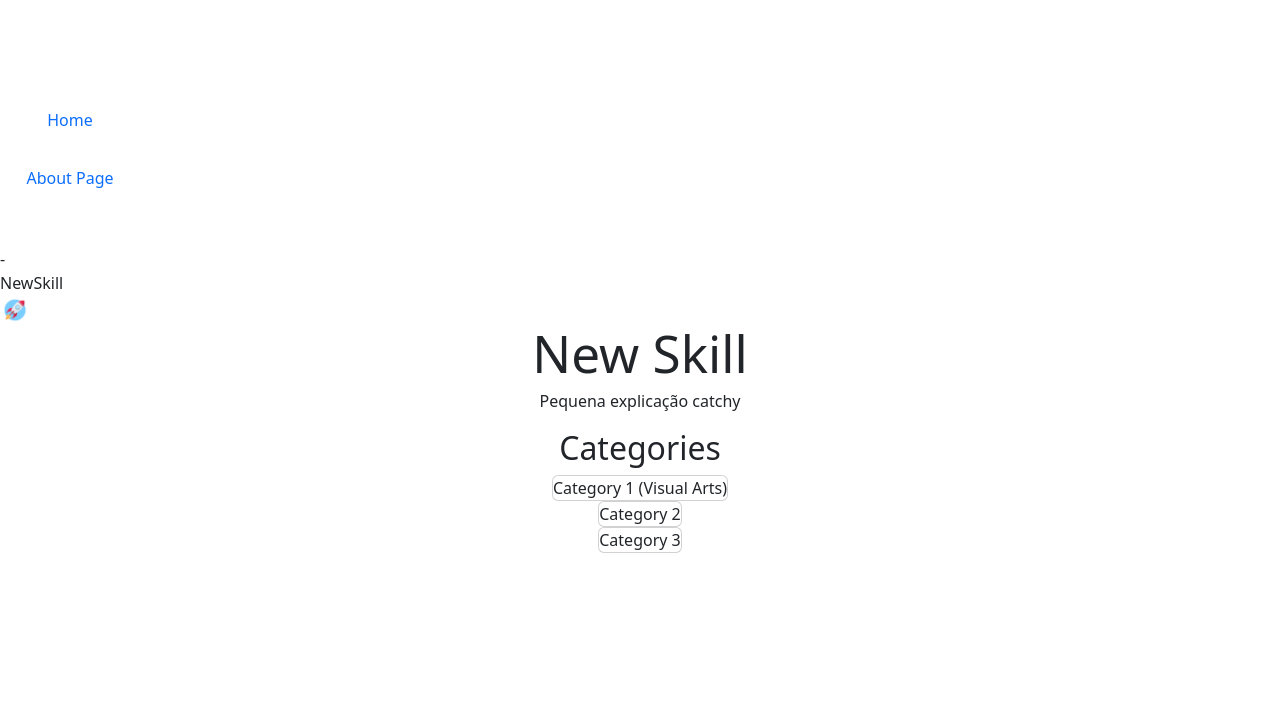
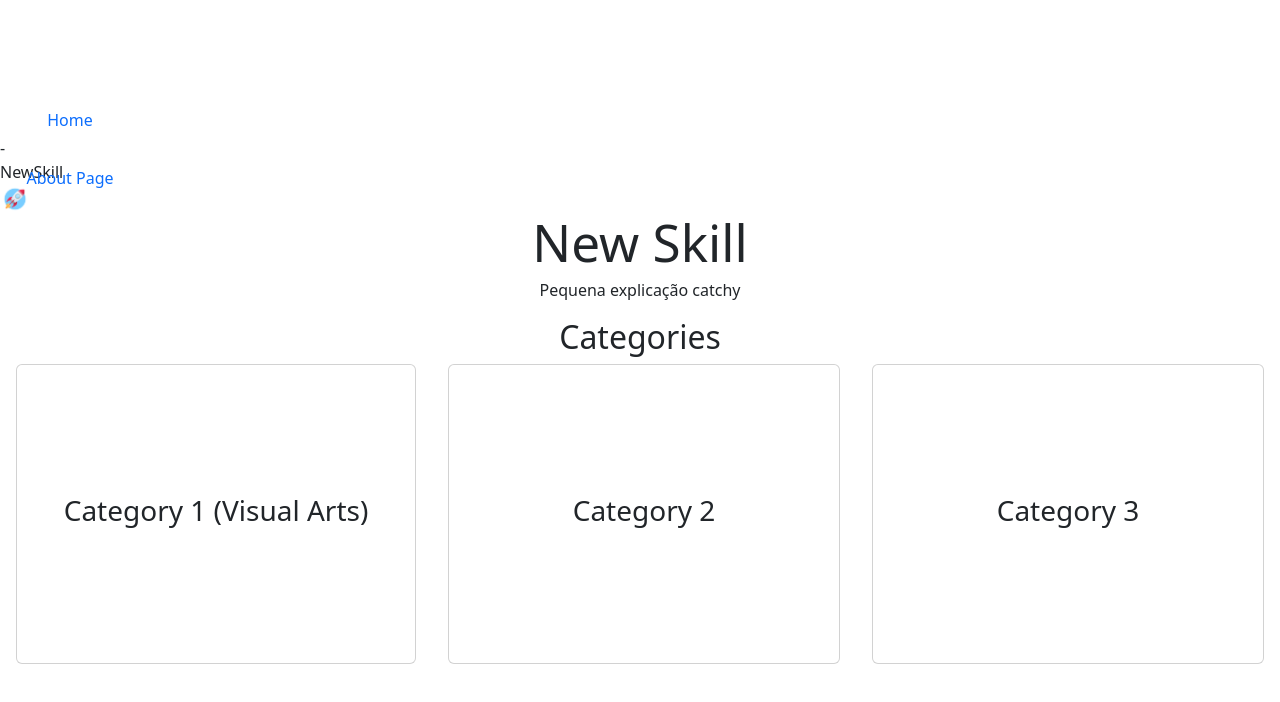
Before and after one commit to New-Skill-App/New-skill-app-2, a React (Vite) app in the folder new-skill-app-2/: page / in a window 1280 px wide. Shown: the top 702 px of the page. Built offline with nearby package versions, Linux system fonts and the light colour scheme.

Commit message:
organize homepage layout

```diff
--- a/new-skill-app-2/src/components/pages/HomePage.jsx
+++ b/new-skill-app-2/src/components/pages/HomePage.jsx
@@ -17,12 +17,28 @@ function HomePage() {
 
 
             <h2>Categories</h2>
-            <NavLink to="/visual-arts-page">
-                <div className="card">Category 1 (Visual Arts)</div>
-            </NavLink>
 
-            <div className="card">Category 2</div>
-            <div className="card">Category 3</div>
+            <div className="d-flex flex-row justify-content-center align-items-center vw-100">
+
+                <NavLink to="/visual-arts-page">
+
+                    <div className="card justify-content-center align-items-center mx-3" style={{ width: "400px", height: "300px" }}>
+
+                        <h3>Category 1 (Visual Arts)</h3>
+
+                    </div>
+                </NavLink>
+
+                <div className="card justify-content-center align-items-center mx-3" style={{ width: "400px", height: "300px" }}>
+                    <h3>Category 2</h3>
+
+                </div>
+
+                <div className="card justify-content-center align-items-center mx-3" style={{ width: "400px", height: "300px" }}>
+                    <h3>Category 3</h3>
+                </div>
+
+            </div>
 
         </div >
     )
```
